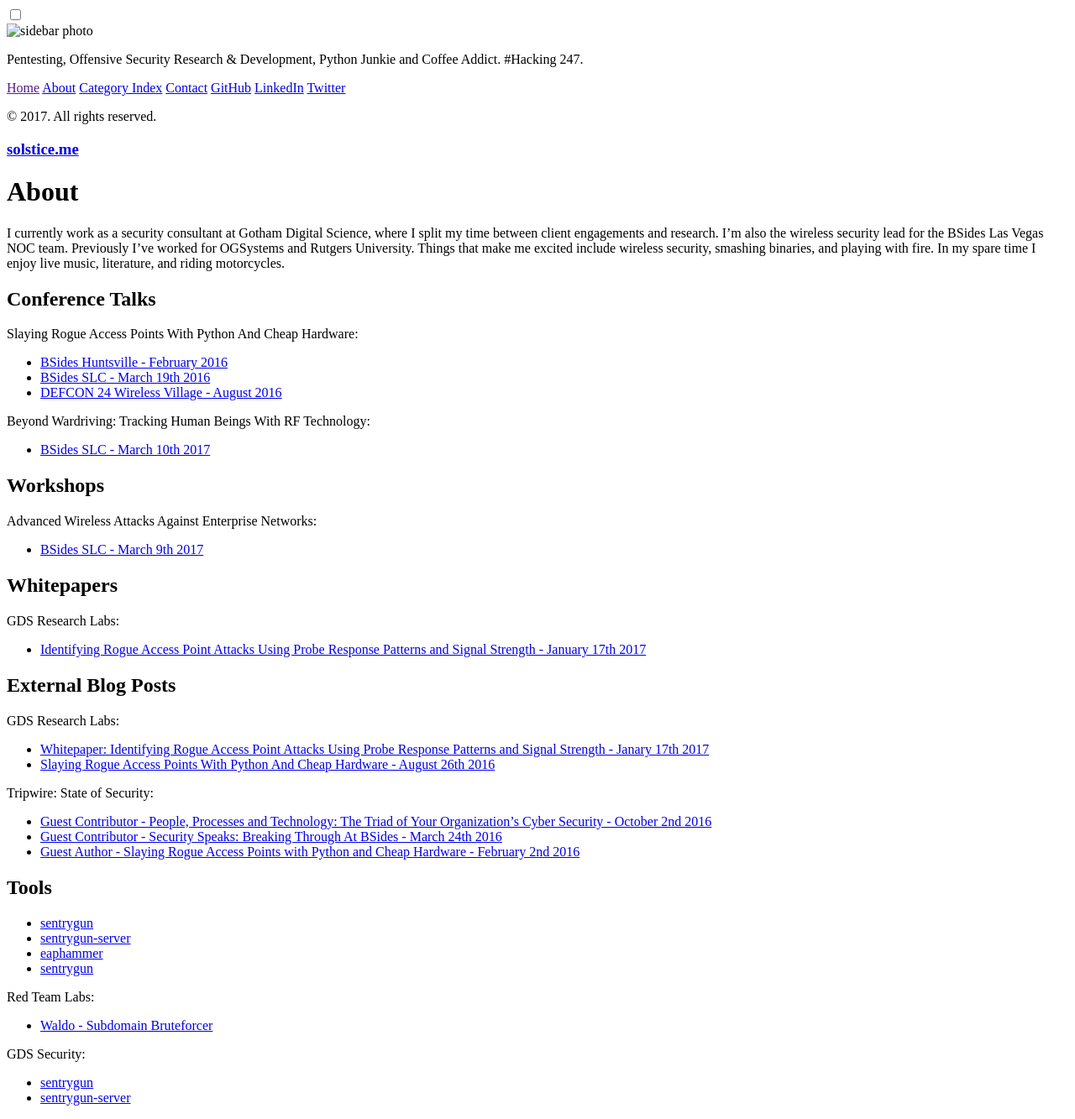
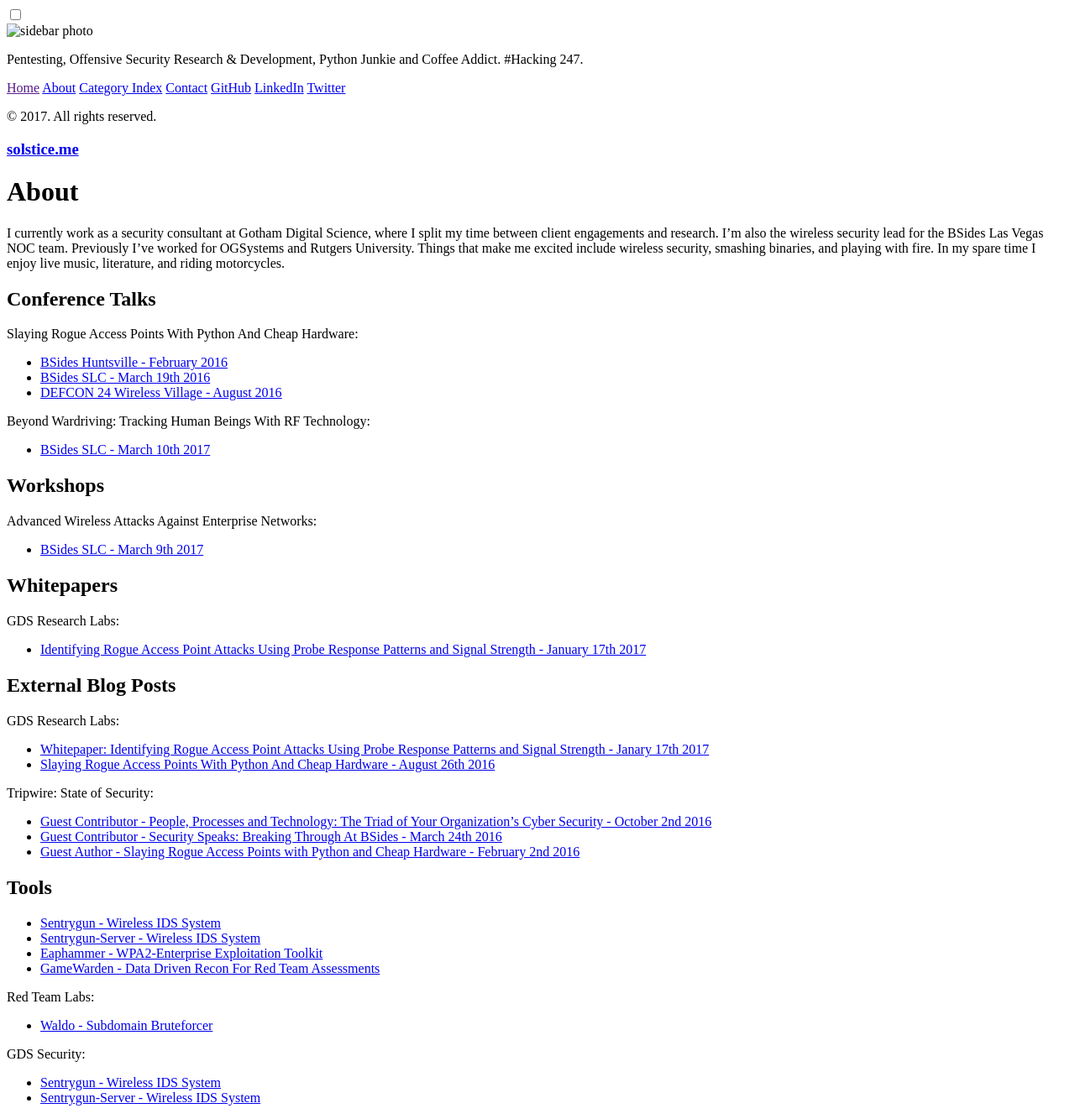
Before and after one commit to s0lst1c3/s0lst1c3.github.io, a Jekyll site: the page built from about/index.md, in a window 1280 px wide. Shown: the whole page at 84% size. Built offline with Jekyll 4.4.1, drawn with Linux system fonts in a browser that asks for light colours; Markdown is read by kramdown in place of the engine named in the settings.

Commit message:
updating

```diff
--- a/about/index.md
+++ b/about/index.md
@@ -49,10 +49,10 @@ Tripwire: State of Security:
 Tools
 -----
 
-- [sentrygun](https://github.com/s0lst1c3/sentrygun)
-- [sentrygun-server](https://github.com/s0lst1c3/sentrygun-server)
-- [eaphammer](https://github.com/s0lst1c3/eaphammer)
-- [sentrygun](https://github.com/s0lst1c3/sentrygun)
+- [Sentrygun - Wireless IDS System](https://github.com/s0lst1c3/sentrygun)
+- [Sentrygun-Server - Wireless IDS System](https://github.com/s0lst1c3/sentrygun-server)
+- [Eaphammer - WPA2-Enterprise Exploitation Toolkit](https://github.com/s0lst1c3/eaphammer)
+- [GameWarden - Data Driven Recon For Red Team Assessments](https://github.com/s0lst1c3/eaphammer)
 
 Red Team Labs:
 
@@ -60,5 +60,5 @@ Red Team Labs:
 
 GDS Security:
 
-- [sentrygun](https://github.com/gdssecurity/sentrygun)
-- [sentrygun-server](https://github.com/gdssecurity/sentrygun-server)
+- [Sentrygun - Wireless IDS System](https://github.com/gdssecurity/sentrygun)
+- [Sentrygun-Server - Wireless IDS System](https://github.com/gdssecurity/sentrygun-server)
```
